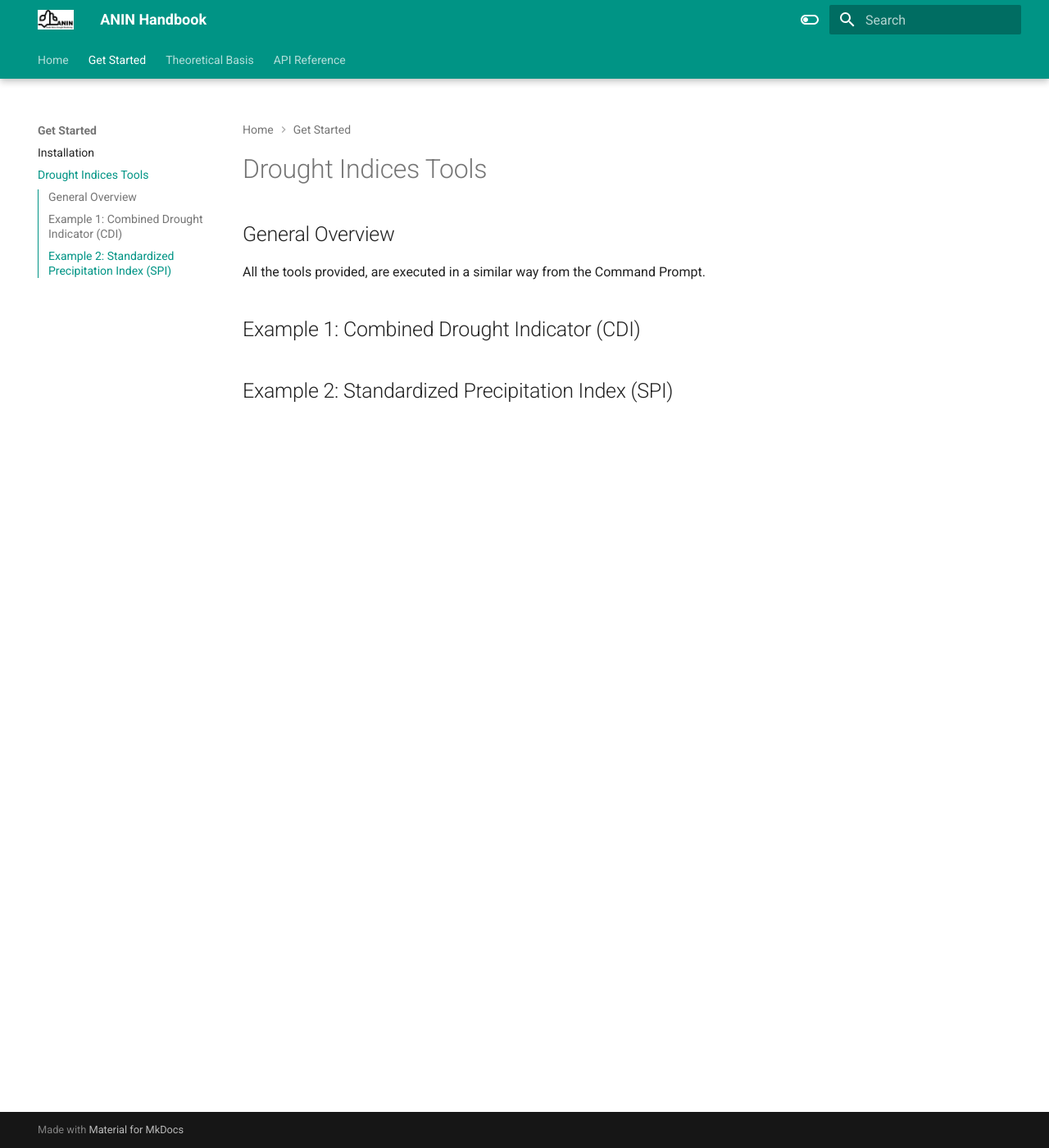
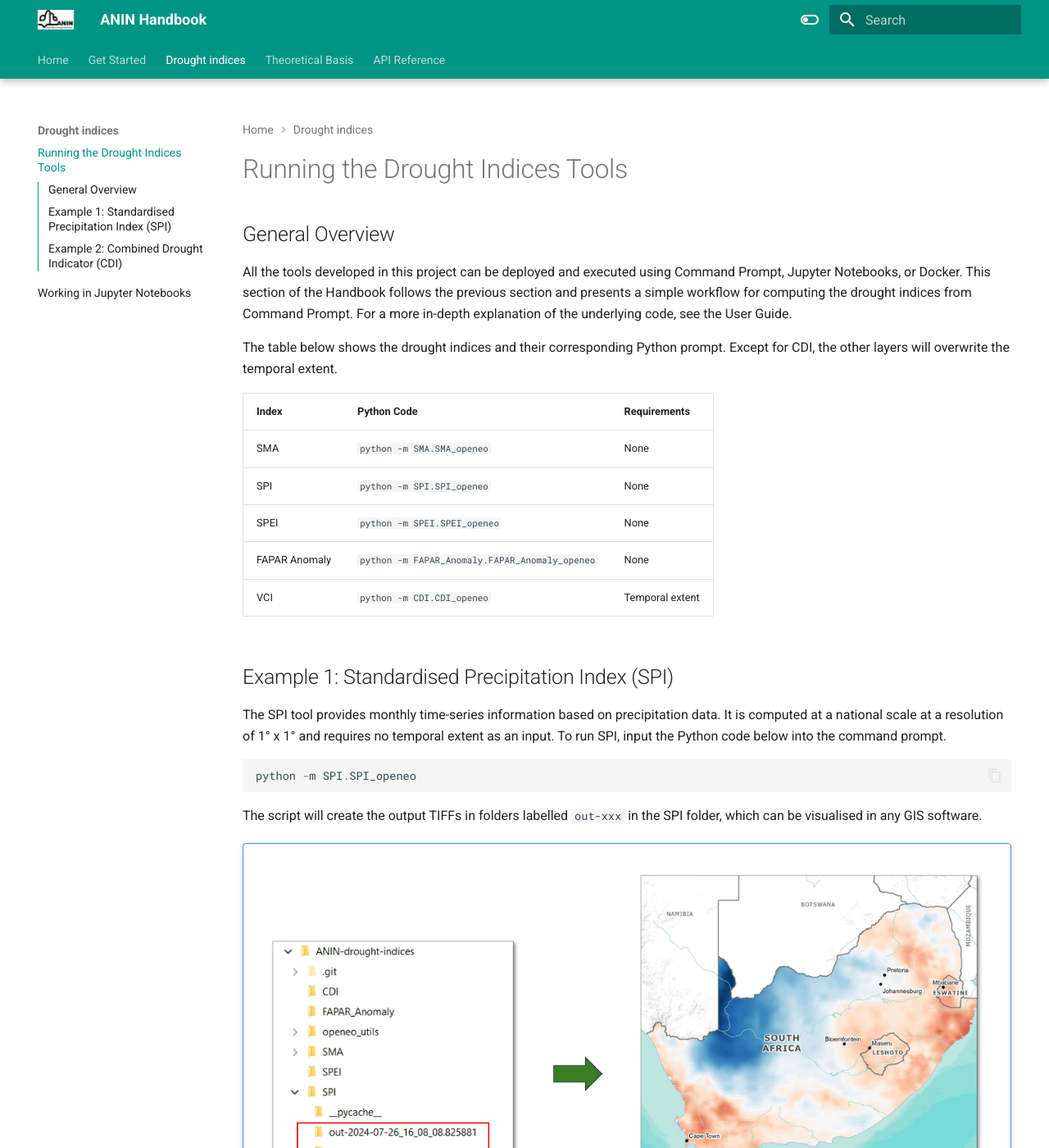
Before and after one commit to sibonile/ANIN-Handbook, an MkDocs documentation site: the page built from docs/drought_indices.md, in a window 1280 px wide and 1400 px high. Shown: the whole window at 82% size. Built offline with MkDocs 1.6.1 and Material for MkDocs 9.7.7, drawn with Linux system fonts in a browser that asks for light colours; some of the changed text lies outside the part shown.

Commit message:
$Major update to all pages

````diff
--- a/docs/drought_indices.md
+++ b/docs/drought_indices.md
@@ -1,6 +1,30 @@
 ## General Overview
-All the tools provided, are executed in a similar way from the Command Prompt.
+All the tools developed in this project can be deployed and executed using Command Prompt, Jupyter Notebooks, or Docker. This section of the Handbook follows the previous section and presents a simple workflow for computing the drought indices from Command Prompt. For a more in-depth explanation of the underlying code, see the User Guide.
 
-## Example 1: Combined Drought Indicator (CDI)
+The table below shows the drought indices and their corresponding Python prompt.  Except for CDI, the other layers will overwrite the temporal extent.
 
-## Example 2: Standardized Precipitation Index (SPI)
+| Index         | Python Code                                     | Requirements    |
+| :------------ | :---------------------------------------------- | :---------------|
+| SMA           | `python -m SMA.SMA_openeo`                     | None            |
+| SPI           | `python -m SPI.SPI_openeo`                      | None            |
+| SPEI          | `python -m SPEI.SPEI_openeo`                    | None            |
+| FAPAR Anomaly | `python -m FAPAR_Anomaly.FAPAR_Anomaly_openeo`  | None            |
+| VCI           | `python -m CDI.CDI_openeo`                      | Temporal extent |
+
+## Example 1: Standardised Precipitation Index (SPI)
+The SPI tool provides monthly time-series information based on precipitation data. It is computed at a national scale at a resolution of 1° x 1° and requires no temporal extent as an input. To run SPI, input the Python code below into the command prompt.
+``` py
+python -m SPI.SPI_openeo
+```
+The script will create the output TIFFs in folders labelled `out-xxx` in the SPI folder, which can be visualised in any GIS software.
+!!! note ""
+    ![alt text](<assets/SPI_ Results_Map.PNG>)
+
+## Example 2: Combined Drought Indicator (CDI)
+The CDI tool provides near-monthly time-series information based on Standardised Precipitation Index (SPI), Soil Moisture Anomaly (SMA) and FAPAR anomaly, resulting in maps that can be used for drought watch, warning and alert. This tool does require a temporal extent for performance. To run CDI, input the Python code below into the command prompt. In this example, we use June to December 2022 as our temporal extent.
+``` py
+python -m CDI.CDI_openeo "2022-06-01" "2022-12-01"
+```
+As with Example 1, an `out-xxx` folder will be created in the CDI folder, which contains six TIFFs, as shown below. These can be visualised in any GIS software.
+!!! note ""
+    ![alt text](assets/CDI_Outputs.PNG)
--- a/mkdocs.yml
+++ b/mkdocs.yml
@@ -16,6 +16,7 @@ theme:
     - navigation.sections
     - navigation.expand
     - navigation.path
+    - navigation.footer
     - toc.integrate
     - navigation.top
     - search.suggest
@@ -41,16 +42,17 @@ nav:
 - Home: index.md
 - Get Started:
       - Installation: 'Installation.md'
-      - Drought Indices Tools: 'drought_indices.md'
-- Theoretical Basis:
-    - Introduction: 'theoretical_basis.md'
+- Drought indices:
+      - Running the Drought Indices Tools: 'drought_indices.md'
+      - Working in Jupyter Notebooks: 'JupyterNB.md'
+- Theoretical Basis: 'theoretical_basis.md'
 - API Reference: api_reference.md
 
 # - Tutorials:
 #   - For Users:
 #     - Getting Started:
 #       - Installation: 'installation.md'
-#       - Quick Overview: 'overview.md'
+#       - Starting with Jupyter Notebooks: 'overview.md'
 
 markdown_extensions:
   - pymdownx.highlight:
@@ -68,3 +70,4 @@ markdown_extensions:
   - pymdownx.mark
   - attr_list
   - md_in_html
+  - tables
````
Also changed, not shown: docs/Installation.md (+11 -8 lines), docs/JupyterNB.md (added, +85 -0 lines), docs/Overview.md (deleted, +0 -65 lines), docs/index.md (+8 -3 lines), docs/theoretical_basis.md (+26 -1 lines), docs/assets/CDI_Outputs.PNG (added), docs/assets/FF_icon.png (added), docs/assets/Indicators.JPG (added), docs/assets/Indicies_Chart.PNG (added), docs/assets/JupyterNotebook_Home.PNG (added), docs/assets/Primary_Logos.JPG (added), docs/assets/SPEI_Table.PNG (added), docs/assets/SPI_ Results_Map.PNG (added), docs/assets/SPI_Outputs.PNG (added), 3 more files, 1 other file.
